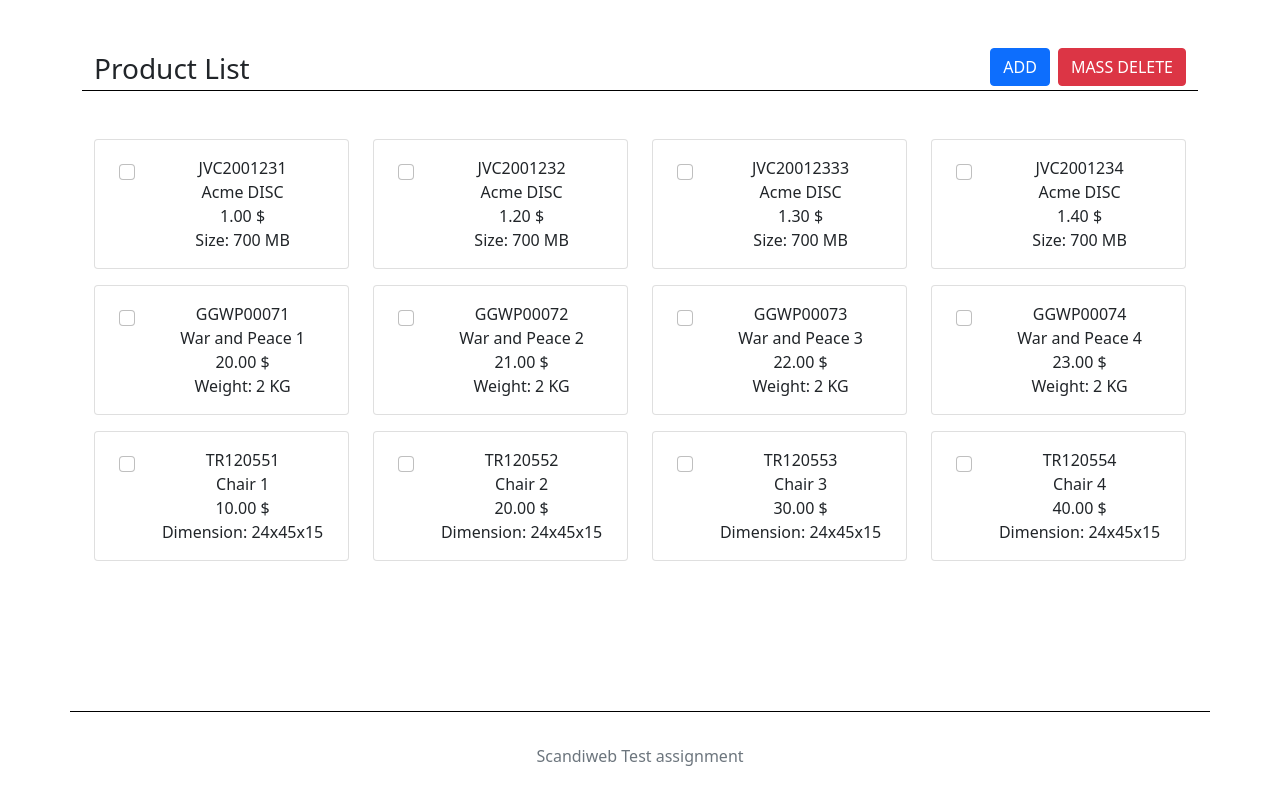
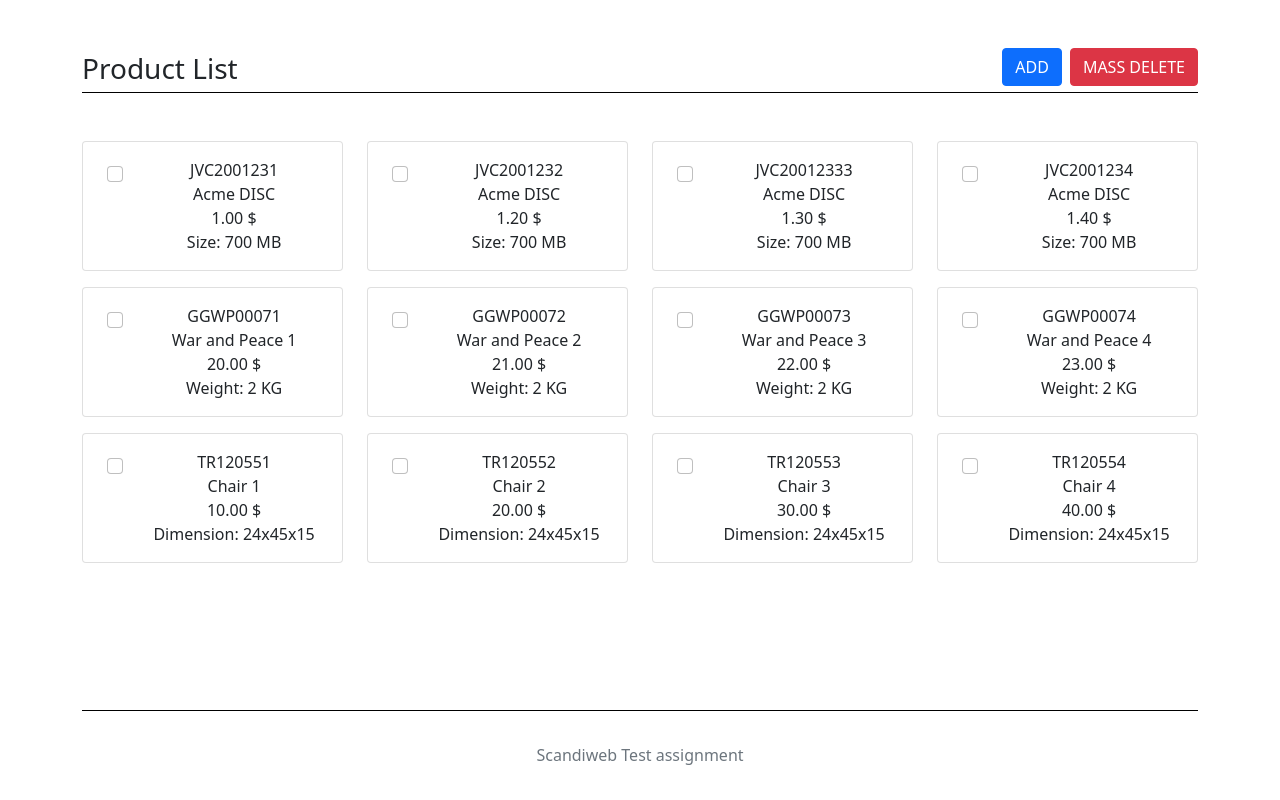
Before and after one commit to LionCreativeDev/junior-developer-test-task-frontend, a React (Create React App) app: page / in a window 1280 px wide. Built offline with nearby package versions, Linux system fonts and the light colour scheme.

Commit message:
layout issue fixed

```diff
--- a/src/App.js
+++ b/src/App.js
@@ -14,7 +14,7 @@ function App() {
   return (
     // <div className="App">
       <Router>
-        <div className="container">
+        <div className="container" style={{display: "flex", flexDirection: "column", height: "100vh"}}>
           <Routes>
               <Route path="/" element={<ProductList />} />
               <Route path="/addproduct" element={<AddProduct />} />
--- a/src/containers/AddProduct/index.js
+++ b/src/containers/AddProduct/index.js
@@ -76,7 +76,7 @@ const AddProduct = () => {
 
     return (
         <>
-            <div className="container mt-5" style={{ borderBottom: "1px solid black" }}>
+            <div className="mt-5" style={{ borderBottom: "1px solid black", height: 45, flexShrink: 0 }}>
                 <div className="d-flex justify-content-between align-items-center">
                     <div>
                         <h3 className="muted mb-0">Product Add</h3>
@@ -89,7 +89,7 @@ const AddProduct = () => {
                 </div>
             </div>
 
-            <div className="container mt-5">
+            <div className="mt-5" style={{flex: "1 0 auto"}}>
                 <div className="col-sm-12 col-md-6">
 
                     {(invalidFields.length > 0 && invalidFields.includes('main')) && (
--- a/src/containers/Footer/footer.js
+++ b/src/containers/Footer/footer.js
@@ -2,7 +2,12 @@ import React from 'react'
 
 const Footer = () => {
   return (
-    <div className="container" style={{position: "fixed", bottom: 0, left: 0, right: 0, borderTop: "1px solid black"}}>
+    // <div className="container" style={{position: "fixed", bottom: 0, left: 0, right: 0, borderTop: "1px solid black"}}>
+    //     <footer className="py-3 mt-3">
+    //         <p className="text-center text-muted">Scandiweb Test assignment</p>
+    //     </footer>
+    // </div>
+    <div className="container" style={{height: 90, flexShrink: 0, borderTop: "1px solid black"}}>
         <footer className="py-3 mt-3">
             <p className="text-center text-muted">Scandiweb Test assignment</p>
         </footer>
--- a/src/containers/ProductList/index.js
+++ b/src/containers/ProductList/index.js
@@ -103,7 +103,7 @@ const products = [
     price: "40.00",
     productType: "Furniture",
     productTypeValue: "24x45x15",
-  },
+  }
 ];
 
 const solveProductTypeValue = (productType, productTypeValue) => {
@@ -142,7 +142,7 @@ const ProductList = () => {
       {/* <Header/>
       <Content/> */}
 
-      <div className="container mt-5" style={{ borderBottom: "1px solid black" }}>
+      <div className="mt-5" style={{ borderBottom: "1px solid black", height: 45, flexShrink: 0 }}>
         <div className="d-flex justify-content-between align-items-center">
           <div>
             <h3 className="muted mb-0">Product List</h3>
@@ -154,7 +154,7 @@ const ProductList = () => {
         </div>
       </div>
 
-      <div className="container mt-5">
+      <div className="mt-5" style={{flex: "1 0 auto"}}>
         <div className="row">
           {products.map(({ id, sku, name, price, productType, productTypeValue }, index) =>
             <div className="col-sm-6 col-md-3" key={id}>
```
